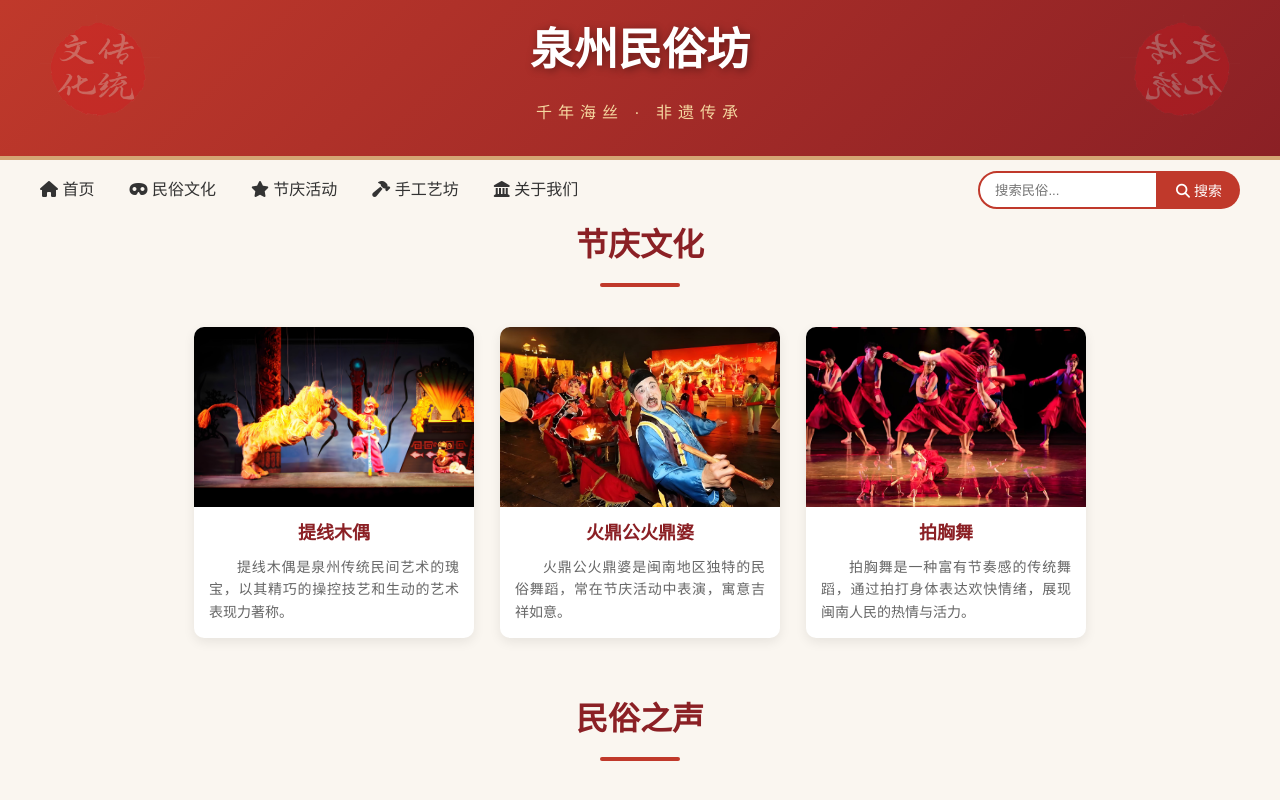
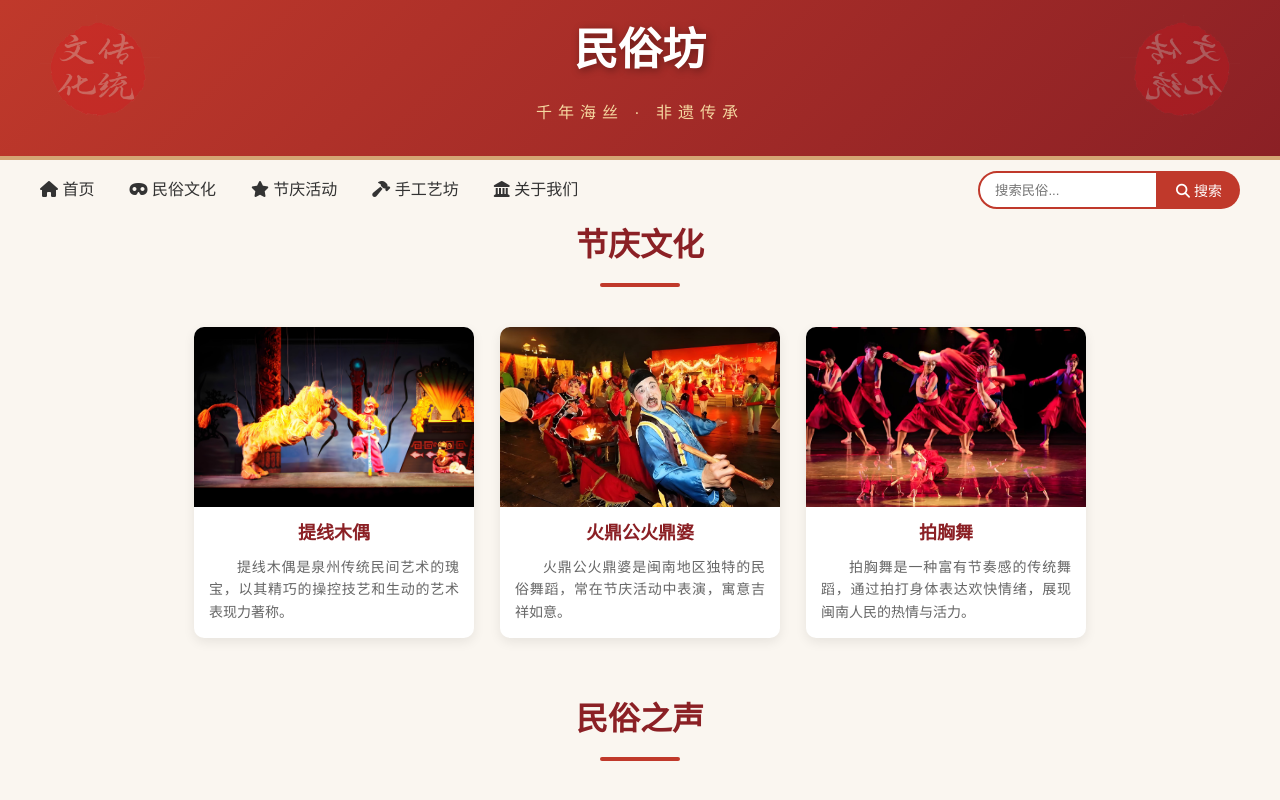
Before and after one commit to dJSheng/dJSheng.github.io, a plain HTML site: page ‌folklore/index.html in a window 1280 px wide. Shown: the top 800 px of the page. Drawn offline with Linux system fonts and the light colour scheme.

Commit message:
Update index.html

```diff
--- a/‌folklore/index.html
+++ b/‌folklore/index.html
@@ -4,7 +4,7 @@
 <head>
     <meta charset="UTF-8">
     <meta name="viewport" content="width=device-width, initial-scale=1.0">
-    <title>泉州民俗坊</title>
+    <title>民俗坊</title>
     <!-- 引入外部CSS -->
     <link rel="stylesheet" href="css/style.css">
     <!-- 引入Font Awesome图标库 -->
@@ -17,7 +17,7 @@
         <!-- 左右对称的传统纹样装饰 -->
         <img src="images/chuantong.png" alt="传统纹样装饰" class="banner-pattern pattern-left">
         <img src="images/chuantong.png" alt="传统纹样装饰" class="banner-pattern pattern-right">
-        <h1 class="site-title">泉州民俗坊</h1>
+        <h1 class="site-title">民俗坊</h1>
         <p class="site-slogan">千年海丝 · 非遗传承</p>
     </div>
 
```
